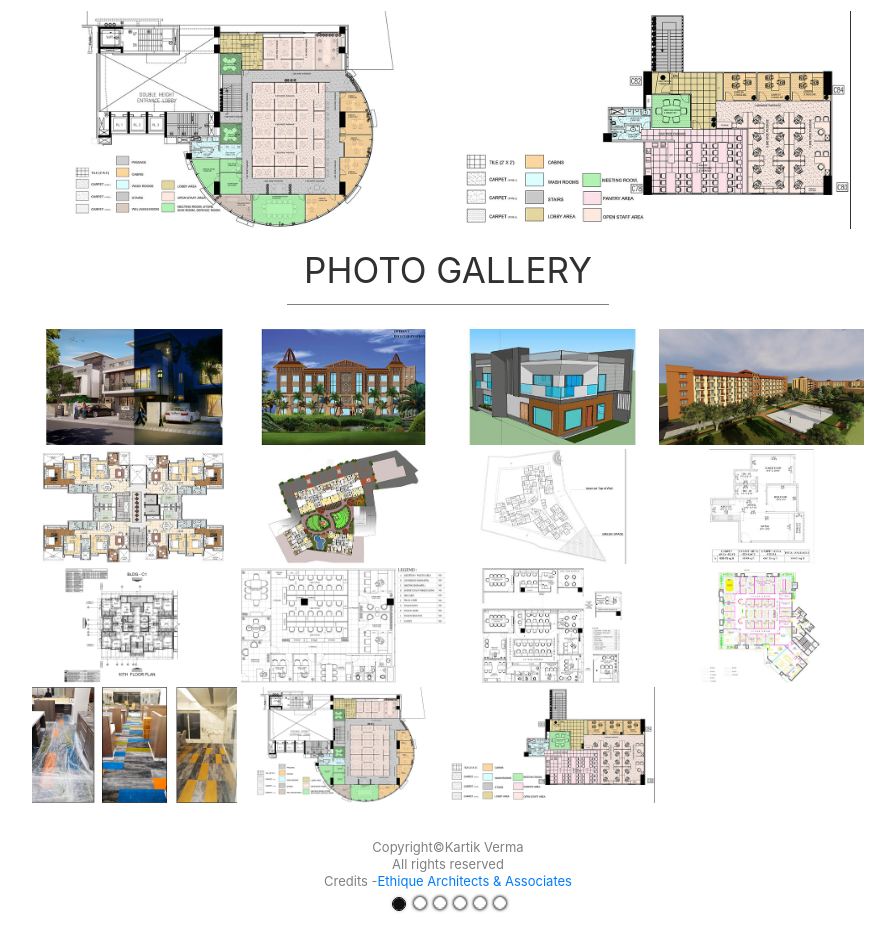
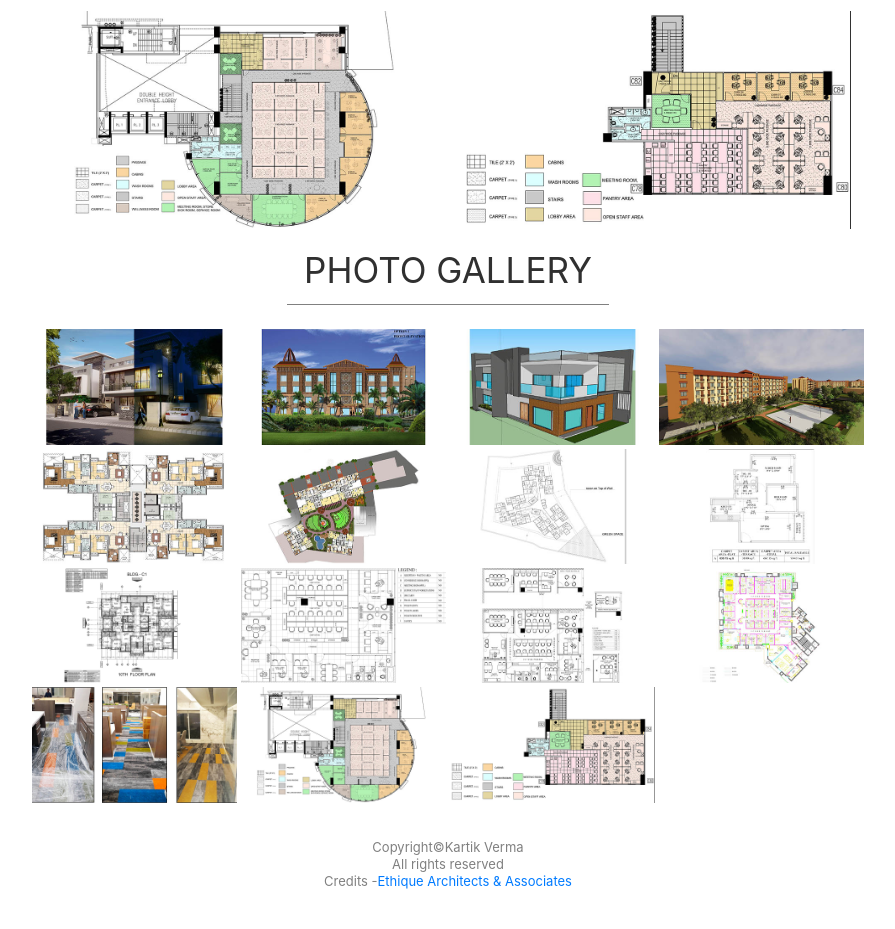
Before and after one commit to Nishchayverma/ArchitectWebsite, a plain HTML site: page internship.html in a window 1280 px wide. Shown: the part 3039-3968 px from the top of the page, without its empty margins (192-1087 px from the left). Drawn offline with nearby package versions, Linux system fonts and the light colour scheme.

Commit message:
minor changes

```diff
--- a/internship.html
+++ b/internship.html
@@ -124,16 +124,6 @@
         <img data-src="images/internship/low-quality/project-one-two.jpg" width="750" height="500" alt="RESIDENTIAL PROJECT"
           class="lazyload mt-2 content-images" onclick="openModal2()">
       </div>
-
-
-          <ul class="carousel-indicators">
-            <li data-target="#myCarousel" data-slide-to="0" class="active"></li>
-            <li data-target="#myCarousel" data-slide-to="1"></li>
-            <li data-target="#myCarousel" data-slide-to="2"></li>
-            <li data-target="#myCarousel" data-slide-to="3"></li>
-            <li data-target="#myCarousel" data-slide-to="4"></li>
-            <li data-target="#myCarousel" data-slide-to="5"></li>
-          </ul>
 
       <div class="col-12  text-center" data-aos="fade-up" data-aos-duration="1000">
         <p class="zone mt-4"><b> RESIDENTIAL
```
